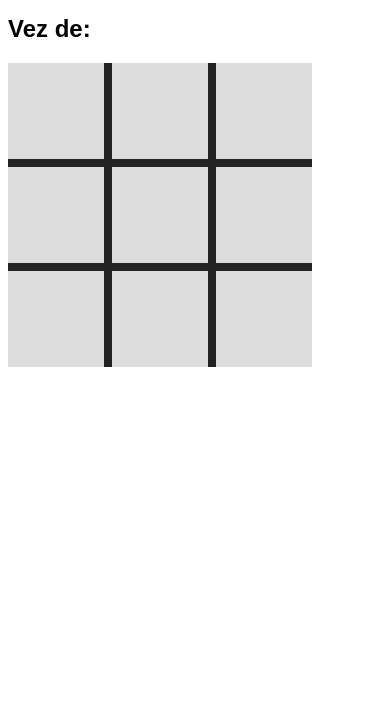
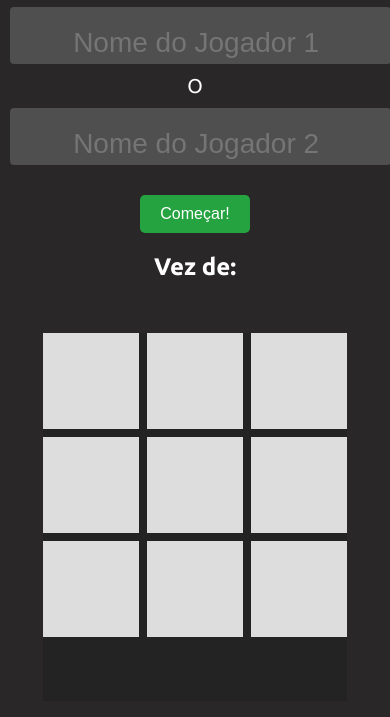
Before and after one commit to muriloLuix/Tic-Tac-Toe, a plain HTML site: page index.html in a window 390 px wide. Shown: the part 127-844 px from the top of the page. Drawn offline with Linux system fonts and the light colour scheme.

Commit message:
Responsivity Updates

```diff
--- a/assets/css/style.css
+++ b/assets/css/style.css
@@ -1,15 +1,28 @@
-body{
+body {
     font-family: sans-serif;
+    display: flex;
+    flex-direction: column;
+    justify-content: flex-start;
+    align-items: center;
+    height: 100vh;
+    margin: 0;
+    background-color: #292727;
+    font-family: "Ubuntu", sans-serif;
 }
 
-#gameBoard{
+.generalDiv {
+    text-align: center;
+    margin-top: 20px;
+}
+
+#gameBoard {
     background-color: #232323;
     display: grid;
-    grid-template-columns: 6rem 6rem 6rem;
-    grid-template-rows: 6rem 6rem 6rem;
+    grid-template-columns: repeat(3, 6rem);
+    grid-template-rows: repeat(3, 6rem);
     gap: .5rem;
-    margin-bottom: 1.5rem;
     max-width: 19rem;
+    margin-top: 2rem;
 }
 
 #gameBoard span {
@@ -20,10 +33,81 @@ body{
     font-size: 5rem;
 }
 
-#gameBoard span.win{
+#gameBoard span.win {
     background-color: #25a340;
 }
 
 .cursor-pointer {
     cursor: pointer;
 }
+
+h1{
+    color: #4732be;
+    text-shadow: 1px 1px #4732be;
+}
+
+label{
+    color: #fff;
+    font: 600;
+    font-size: 20px;
+}
+
+.generalDiv label,
+.generalDiv input {
+    display: flex;
+    align-items: center;
+    justify-content: center;
+    text-align: center;
+    margin-bottom: 10px;
+    width: 100%;
+}
+
+h2{
+    color: #fff;
+}
+
+input {
+    color: #fff;
+    font-size: 28px;
+    width: 100%;
+    padding: 20px 5px 5px;
+    background-color: #4f4f4f;
+    border: none;
+    border-radius: 4px;
+  }
+
+  input:focus {
+    box-shadow: rgba(255, 255, 255, 0.19) 0px 10px 20px, rgba(255, 255, 255, 0.23) 0px 6px 6px;
+    transition: 0.3s;
+}
+
+.button {
+    border: none;
+    border-radius: 5px;
+    padding: 10px 20px;
+    font-size: 16px;
+    cursor: pointer;
+    transition: background-color 0.3s, color 0.3s;
+    margin-top: 20px;
+}
+.button--start {
+    background-color: #25a340;
+    color: #fff;
+}
+
+.button--start:hover {
+    background-color: #228e3a;
+    box-shadow: rgba(34, 142, 58, 0.19) 0px 10px 20px, rgba(34, 142, 58, 0.23) 0px 6px 6px;
+    transition: 0.4s;
+}
+
+.button--start:active{
+    transform: scale(0.7);
+    transition: .3s;
+}
+
+@media screen and (max-width: 390px){
+    #gameBoard{
+        padding-bottom: 4rem;
+    }
+}
--- a/assets/js/index.js
+++ b/assets/js/index.js
@@ -55,7 +55,7 @@ function handleWin(regions) {
     document.querySelector('[data-region="' + region + '"]').classList.add('win')
   })
   const playerName = document.getElementById(turnPlayer).value
-  document.querySelector('h2').innerHTML = playerName + ' venceu!'
+  document.querySelector('h2').innerHTML = playerName + ' VENCEU!'
 }
 
 function handleBoardClick(ev) {
--- a/index.html
+++ b/index.html
@@ -5,20 +5,23 @@
     <meta charset="UTF-8">
     <meta name="viewport" content="width=device-width, initial-scale=1.0">
     <link rel="stylesheet" href="assets/css/style.css">
-    <title>Jogo da Velha</title>
+    <link href="https://fonts.googleapis.com/css2?family=Ubuntu:wght@400;700&display=swap" rel="stylesheet">
+    <link rel="shortcut icon" href="assets/img/jogo-da-velha.png" type="image/x-icon">
+    <title> | Jogo da Velha</title>
     <script src="assets/js/index.js" defer></script>
 </head>
 
-<body>
+<body data-theme="is-dark">
     <div class="generalDiv">
-        <h1>Jogo da Velha</h1>
+        <h1>JOGO DA VELHA</h1>
         <label for="player1">X</label>
         <input type="text" id="player1" placeholder="Nome do Jogador 1 ">
         <label for="player2">O</label>
         <input type="text" id="player2" placeholder="Nome do Jogador 2 ">
-        <button id="start">
+        <button class="button button--start" id="start">
             Começar!
         </button>
+
     </div>
 
     <h2>Vez de: <span id="turnPlayer"></span></h2>
@@ -33,7 +36,6 @@
         <span class="cursor-pointer" data-region="2.1"></span>
         <span class="cursor-pointer" data-region="2.2"></span>
     </section>
-
 </body>
 
 </html>
```
Also changed, not shown: assets/img/jogo-da-velha.png (added).
